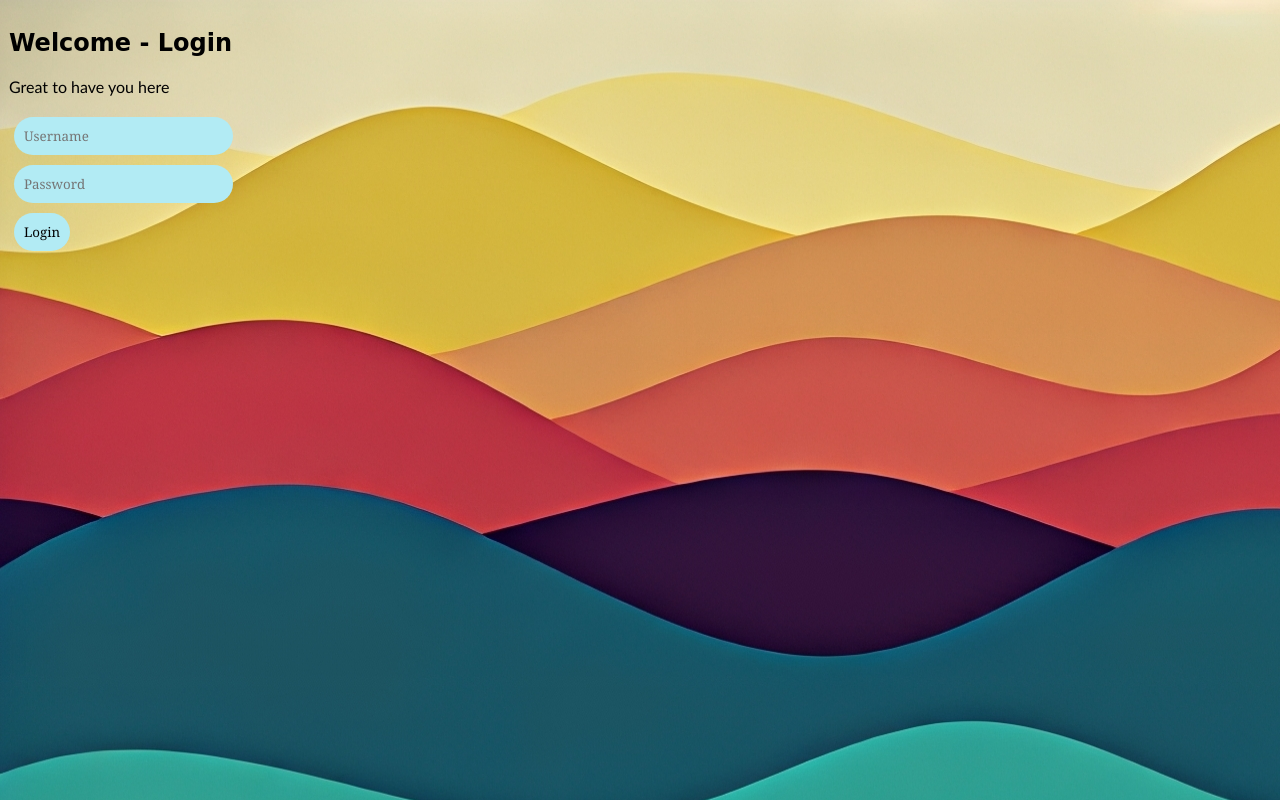
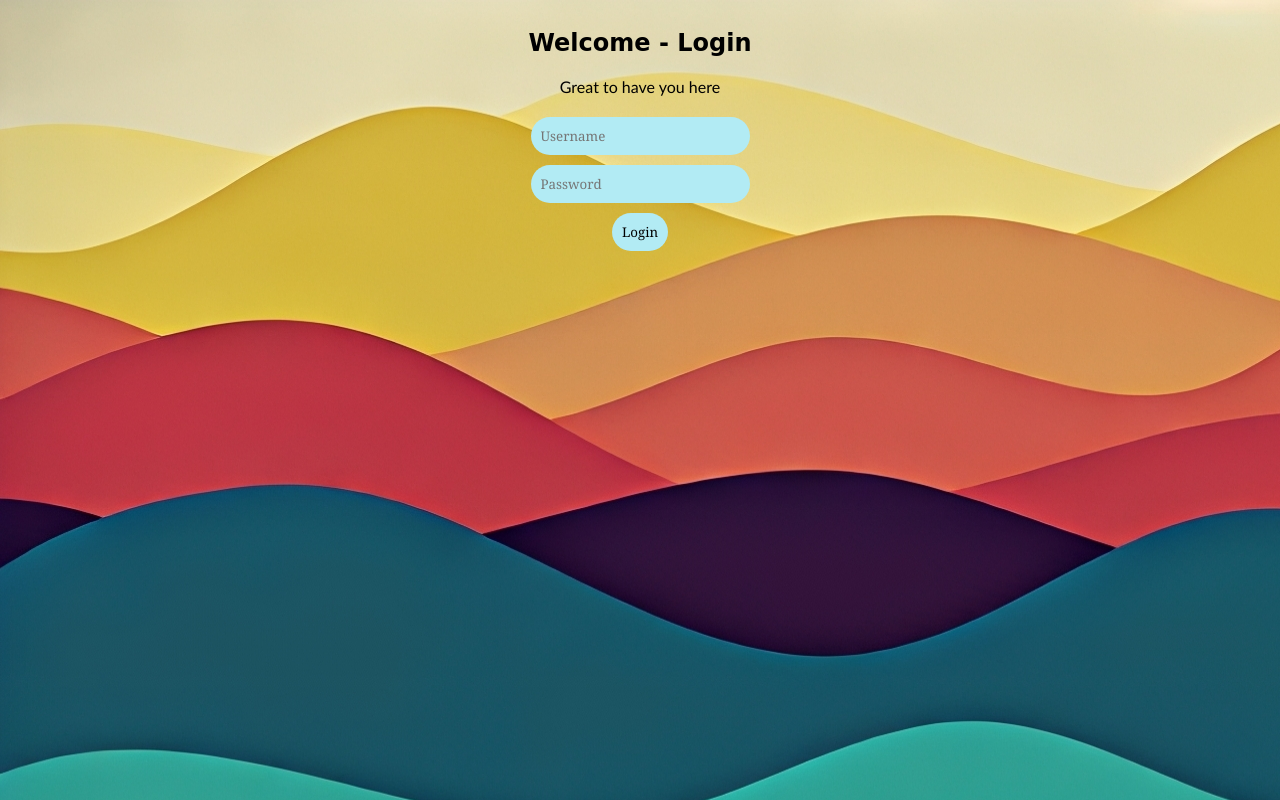
Before and after one commit to btye-8/messenger-app, a website: page public/index.html in a window 1280 px wide. Drawn offline with Linux system fonts and the light colour scheme.

Commit message:
Update index.html

```diff
--- a/public/index.html
+++ b/public/index.html
@@ -6,15 +6,15 @@
   <title>Login</title>
   <link rel="stylesheet" href="style.css">
 </head>
-<body background="./v7.jpg" >
-  <p align="center">
+<body background="./v7.jpg" align="center" >
+
   <h2>Welcome - Login</h2>
   <p>Great to have you here</p>
   <form id="loginForm">
     <input type="text" placeholder="Username" id="username" required><br>
     <input type="password" placeholder="Password" id="password" required><br>
     <button type="submit">Login</button>
-  </form></p>
+  </form>
 
   <script>
     document.getElementById("loginForm").addEventListener("submit", async (e) => {
```
